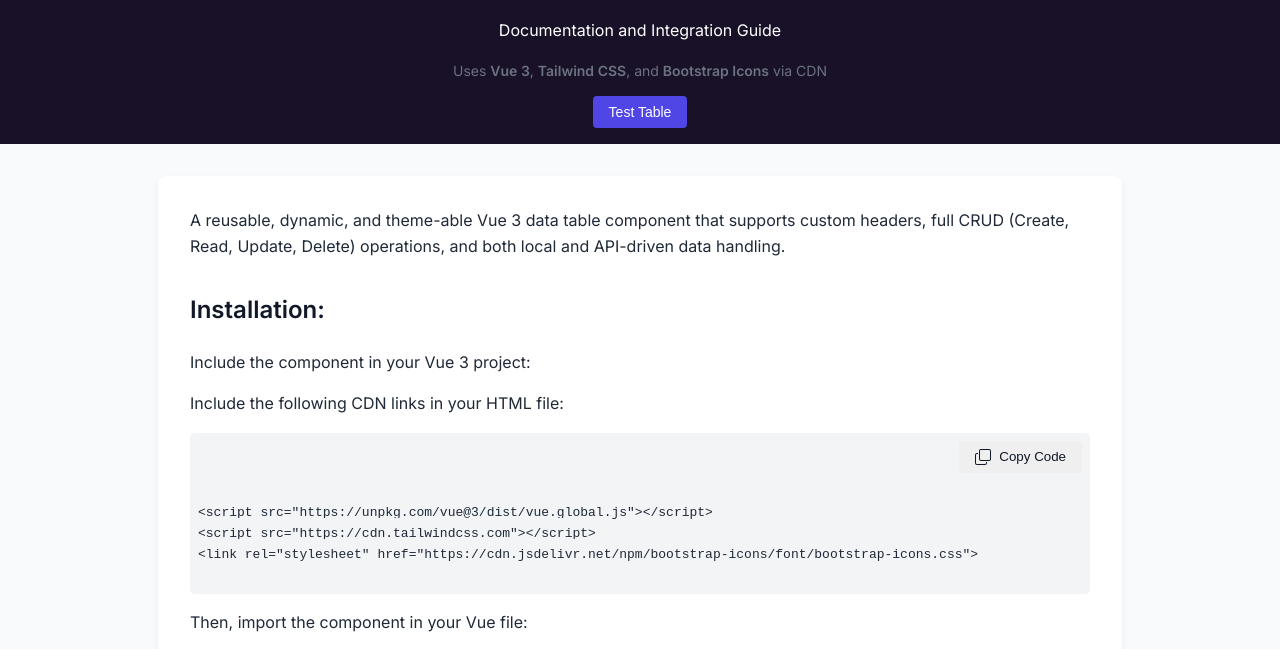
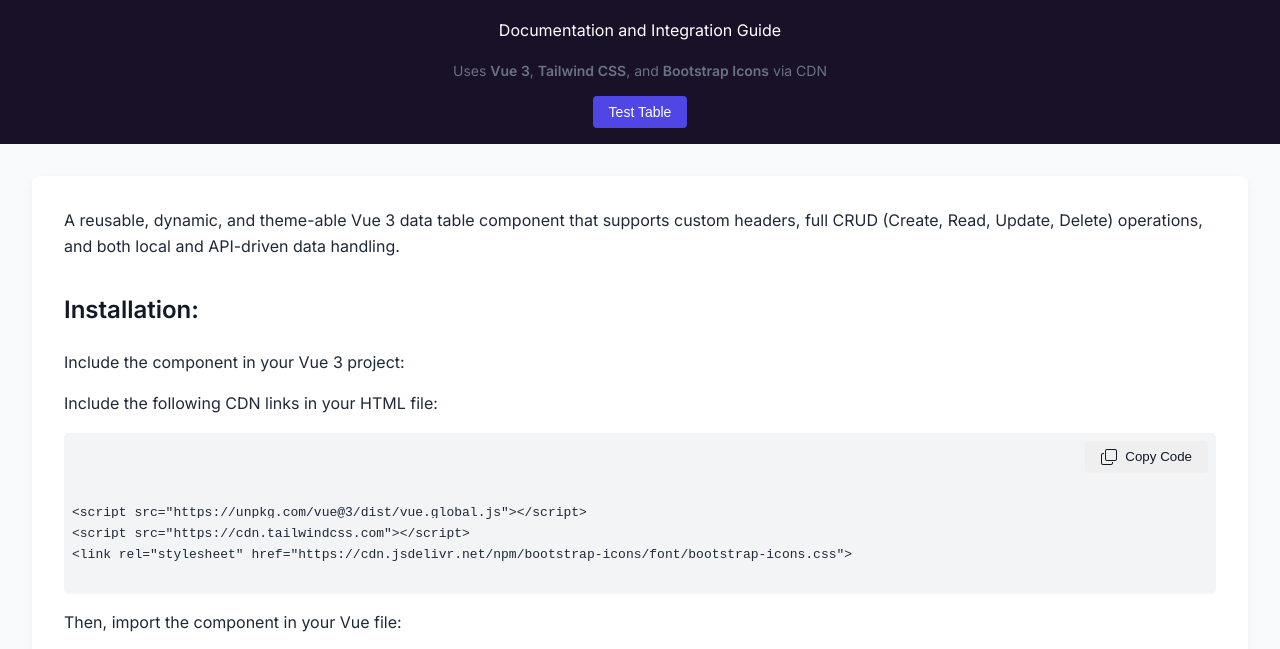
Before and after one commit to NanaOdamme/Reusable-Vue-Table-Components, a plain HTML site: page index.html in a window 1280 px wide. Shown: the part 92-741 px from the top of the page. Drawn offline with Linux system fonts and the light colour scheme.

Commit message:
updated style

```diff
--- a/index.html
+++ b/index.html
@@ -21,8 +21,8 @@
       text-align: center;
     }
     main {
-      max-width: 900px;
-      margin: 2rem auto;
+      max-width: 100%;
+      margin: 2rem;
       padding: 1rem 2rem;
       background-color: white;
       border-radius: 8px;
@@ -150,6 +150,7 @@
     app.mount("#app");});
     </code></pre>
     </section>
+
     <section>
       <h2>Key Features</h2>
       <ul>
```
